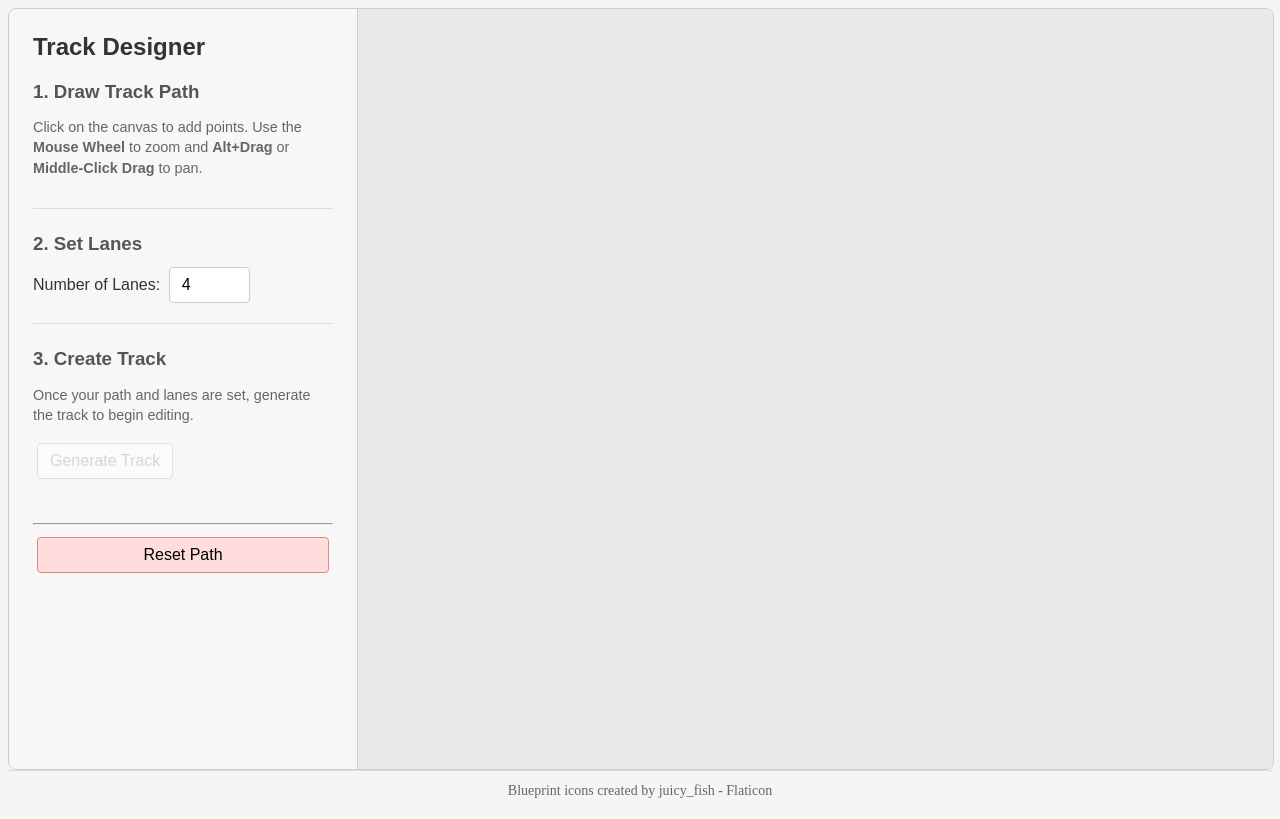
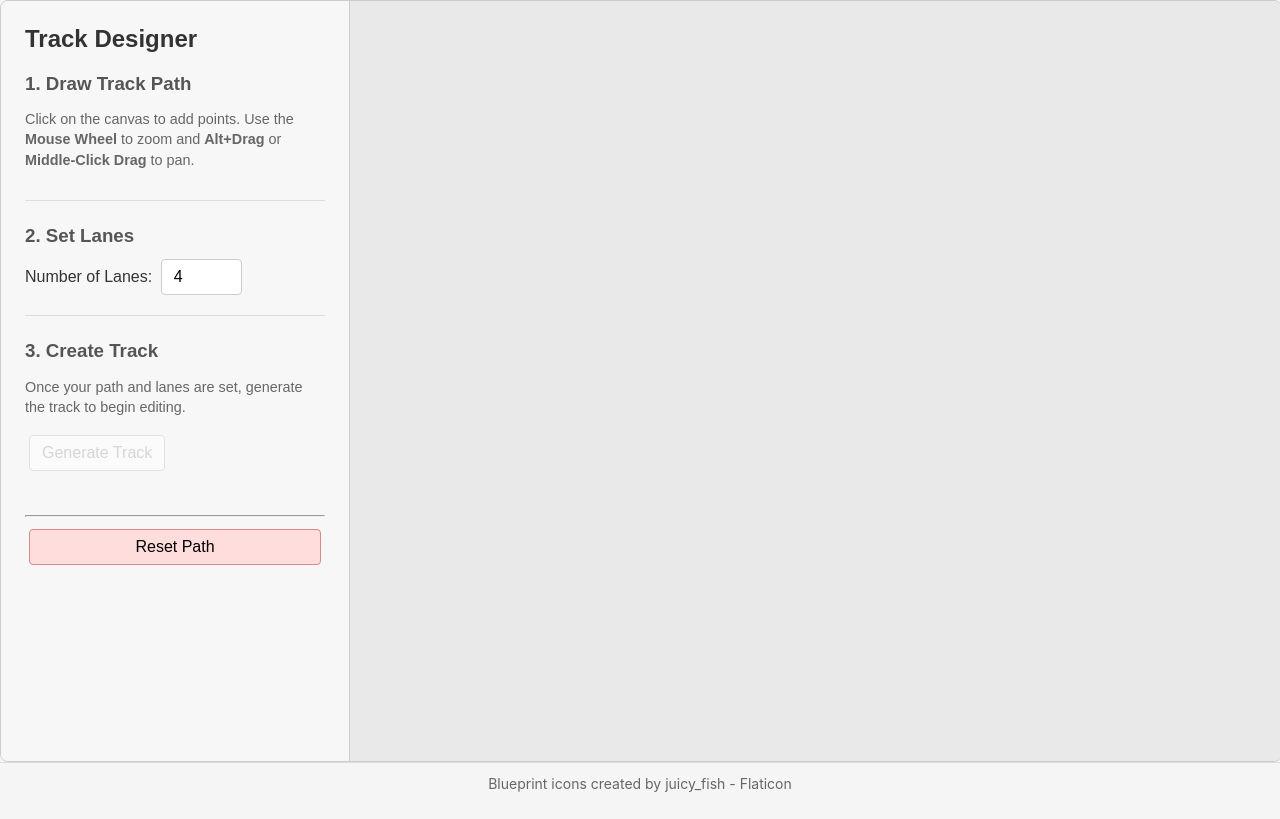
Before and after one commit to milesmfe/racing-game-monorepo, a React (Vite) app in the folder apps/track-designer-react/: page / in a window 1280 px wide. Built offline with nearby package versions, Linux system fonts and the light colour scheme.

Commit message:
Copy base styles to track-designer

```diff
--- a/apps/track-designer-react/src/styles/index.css
+++ b/apps/track-designer-react/src/styles/index.css
@@ -1,3 +1,28 @@
+/* Base layout */
+html,
+body {
+  margin: 0;
+  padding: 0;
+  height: 100%;
+  font-family: -apple-system, BlinkMacSystemFont, "Segoe UI", Roboto, Helvetica,
+    Arial, sans-serif;
+}
+
+body {
+  display: flex;
+  flex-direction: column;
+  min-height: 100vh;
+}
+
+/* Main app container */
+#app {
+  flex: 1;
+  display: flex;
+  align-items: center;
+  justify-content: center;
+  padding: 1rem;
+}
+
 /* Footer */
 footer {
   text-align: center;
```
